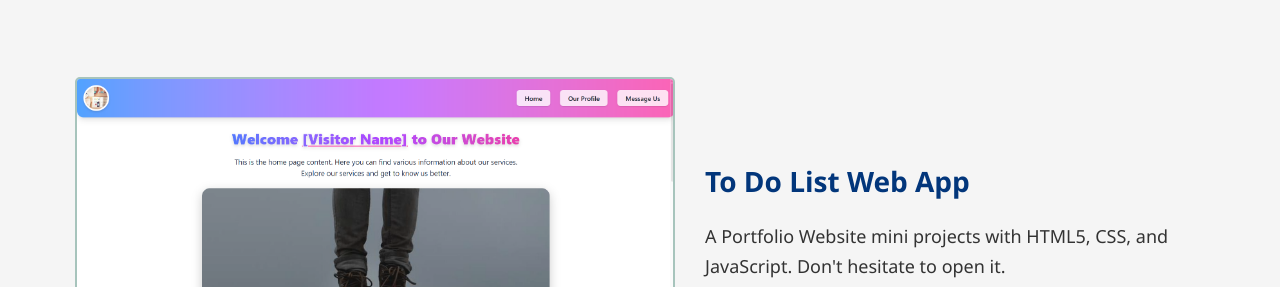
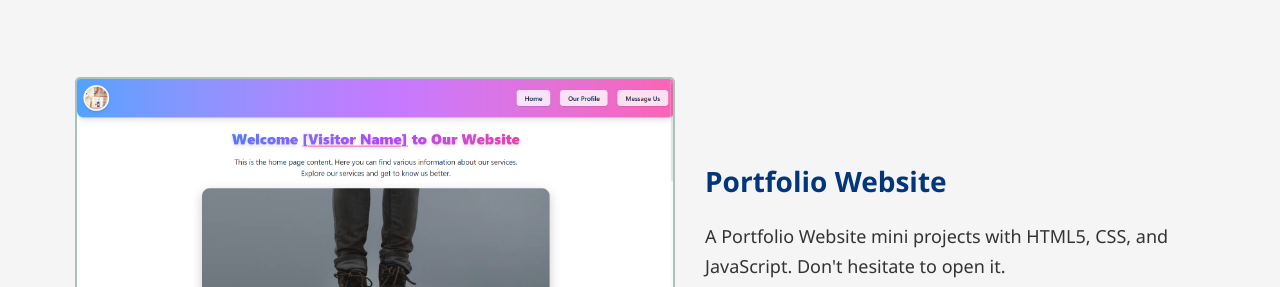
Before and after one commit to Revou-FSSE-Oct25/milestone-1-Tommy-Poernomo, a plain HTML site: page pages/projects.html in a window 1280 px wide. Shown: the part 787-1074 px from the top of the page. Drawn offline with Linux system fonts and the light colour scheme.

Commit message:
repair again and again

```diff
--- a/pages/projects.html
+++ b/pages/projects.html
@@ -82,7 +82,7 @@
                 </figure>
 
                 <article class="my-project-info">
-                    <h3>To Do List Web App</h3>
+                    <h3>Portfolio Website</h3>
                     <p>
                         A Portfolio Website mini projects with HTML5, CSS, and JavaScript. Don't hesitate to open it.
                     </p>
```
